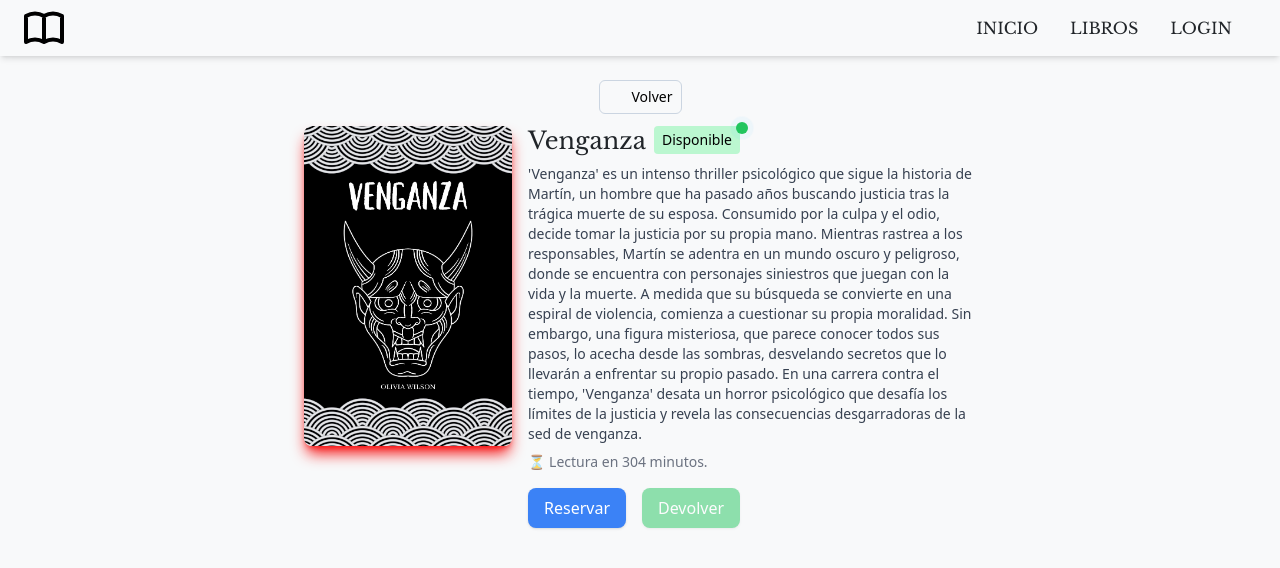
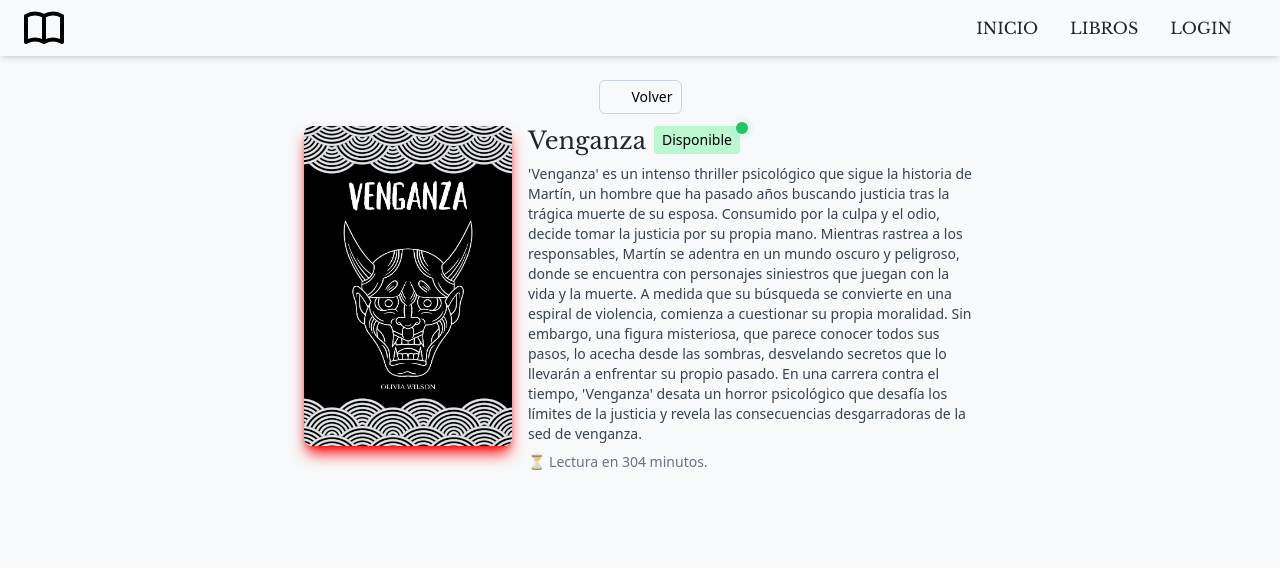
Before and after one commit to LucasArielAguirre/proyecto-biblioteca, a React (Vite) app: page /libro/Venganza in a window 1280 px wide. Shown: the top 568 px of the page. Built offline with nearby package versions, Linux system fonts and the light colour scheme.

Commit message:
change button reserve in unlogin sesion

```diff
--- a/src/components/BookDetails.tsx
+++ b/src/components/BookDetails.tsx
@@ -76,27 +76,6 @@ const BookDetails: React.FC = () => {
             <p id='time' className="text-gray-500 text-sm mt-2 mx-2 md:mx-0"> <b className="animate-pulse">⏳</b> Lectura en {book.readTime} minutos.</p>
           </div>
 
-
-          <div className="flex space-x-4 mt-4 items-center justify-center md:justify-start md:items-start">
-            <motion.button
-              whileTap={{ scale: 2 }}
-              onClick={handleReserve}
-              transition={{transition:"easeIn", duration: 0.5}}
-              className={`bg-blue-500 text-white px-4 py-2 rounded-lg shadow hover:bg-blue-600 transition duration-300 ${!isAvailable ? 'opacity-50 cursor-not-allowed' : ''}`}
-              disabled={!isAvailable}
-            >
-              Reservar
-            </motion.button >
-
-            <motion.button
-            whileTap={{ scale: 2 }}
-              onClick={handleReturn}
-              className={`bg-green-500 text-white px-4 py-2 rounded-lg shadow hover:bg-green-600 transition duration-300 ${isAvailable ? 'opacity-50 cursor-not-allowed' : ''}`}
-              disabled={isAvailable}
-            >
-              Devolver
-            </motion.button>
-          </div>
         </div>
       </div>
     </div>
```
